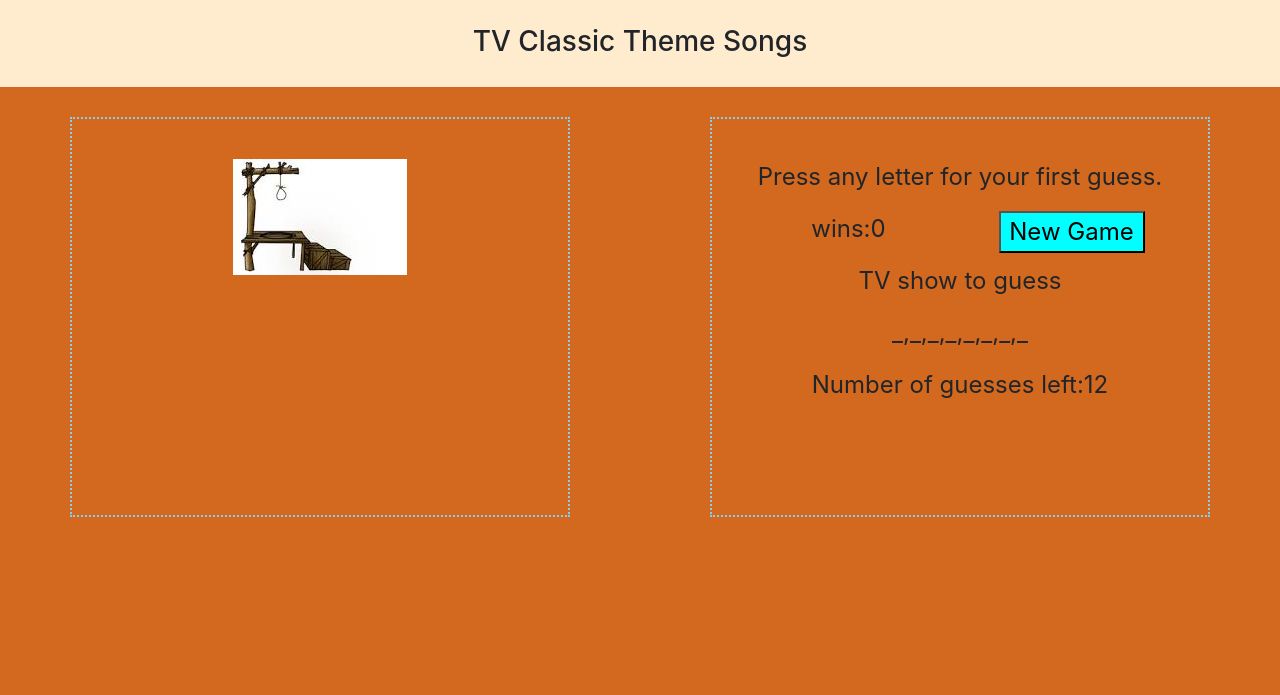
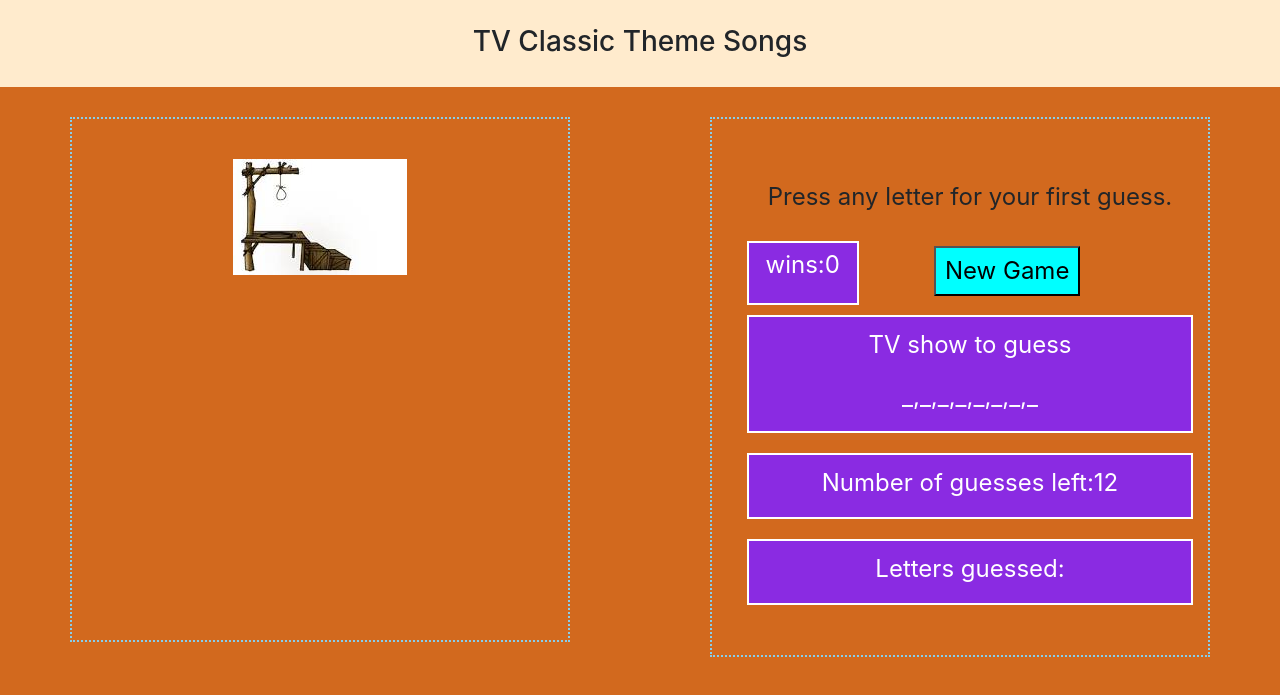
Before and after one commit to Autolispman/Hangman, a plain HTML site: page index.html in a window 1280 px wide. Shown: the part 91-786 px from the top of the page. Drawn offline with nearby package versions, Linux system fonts and the light colour scheme.

Commit message:
Added css style properties

```diff
--- a/assets/css/style.css
+++ b/assets/css/style.css
@@ -21,7 +21,7 @@ p {
     padding: 40px;
     margin: 30px;
     width: 500px;
-    min-height: 400px;
+    min-height: 525px;
 }
 
 #hangmanHeader {
@@ -35,8 +35,31 @@ p {
 
 #newGame {
     width: 146px;
-    height: 42px;
+    height: 50px;
     font-size: 24px;
     text-align: center;
     background-color: aqua;
+    margin: 5px;
 }
+
+#tvShowDiv, #numOfGuessesLeft, #letGuessedDiv, #letGuessedSoFarDiv{
+    background-color: blueviolet;
+    margin: 10px;
+    padding: 10px 0 0 0;
+    color: white;
+    border: 2px solid white;
+}
+
+#infoDiv {
+    margin: 10px;
+    padding: 10px 0 0 0;
+}
+
+#winsDiv {
+    background-color: blueviolet;
+    width: 200px;
+    margin: 0 0 0 10px;
+    padding: 4px;
+    color: white;
+    border: 2px solid white;
+}
--- a/assets/javascript/javascript.js
+++ b/assets/javascript/javascript.js
@@ -11,7 +11,7 @@ function loadTvShows() {
     let obj1 = {tvShow: "The Rockford Files", link:"assets/images/The Rockford Files.mp4", compareText: "the rockford files"}
     let obj2 = {tvShow: "WKRP in Cincinnati", link:"assets/images/WKRP in Cincinnati.mp4", compareText: "wkrp in cincinnati"}
     let obj3 = {tvShow: "Rawhide", link:"assets/images/Rawhide.mp4", compareText: "rawhide"}
-    let obj4 = {tvShow: "Flintstones", link:"assets/images/Flintstones.mp4", compareText: "Flintstones"}
+    let obj4 = {tvShow: "Flintstones", link:"assets/images/Flintstones.mp4", compareText: "flintstones"}
     let obj5 = {tvShow: "Gilligans Island", link:"assets/images/Gilligans Island.mp4", compareText: "gilligans island"}
     let obj6 = {tvShow: "Hawaii Five O", link:"assets/images/Hawaii Five O.mp4", compareText: "hawaii five o"}
     let obj7 = {tvShow: "Jeopardy", link:"assets/images/Jeopardy.mp4", compareText: "jeopardy"}
@@ -62,9 +62,8 @@ function resetVars () {
     tvShow = tvShows[Math.floor((Math.random() * tvShows.length))];
     document.getElementById("tvTitle").innerHTML=siftTvShow();
     document.getElementById("numberOfGuessesLeft").innerHTML = "Number of guesses left:" + guessesLeft;
-    document.getElementById("letterGuessed").innerHTML = "";
     document.getElementById("info").innerHTML = "Press any letter for your first guess.";
-    document.getElementById("guessesSoFar").innerHTML = "";
+    document.getElementById("guessesSoFar").innerHTML = "Letters guessed:";
     guessesSoFar = [];
 }
 
@@ -91,12 +90,10 @@ function processGuess(e) {
         document.getElementById("info").innerHTML = "You have already guessed " + e.key;
         return;
     }
-    else {
-        document.getElementById("info").innerHTML = "";
+    if(document.getElementById("tvTitle").innerHTML.indexOf("_") > -1) {
+        document.getElementById("info").innerHTML = e.key;
         guessesSoFar.push(e.key);
         document.getElementById("guessesSoFar").innerHTML = "Letters guessed: " + guessesSoFar;
-    }
-
         let ind
         let indArray = [];
         for(i = 0; i < tvShow.tvShow.length; i++)
@@ -115,6 +112,7 @@ function processGuess(e) {
         guessesLeft--;
         document.getElementById("numberOfGuessesLeft").innerHTML = "Number of guesses left:" + guessesLeft;
         isGameOver();
+    }
 }
 
 function isGameOver() {
--- a/index.html
+++ b/index.html
@@ -31,32 +31,27 @@
             <div class="col-lg-6">
                 <div class="colDressing">
                     <div class="row">
-                        <div class="col-12">
+                        <div id="infoDiv" class="col-12">
                             <p id="info"></p>
                         </div>
                     </div>
                     <div class="row">
-                        <div class="col-6">
+                        <div id="winsDiv" class="col-3">
                             <p id="wins"></p>
                         </div>
-                        <div class="col-6">
+                        <div id="newGameDiv" class="col-8">
                             <button id="newGame" onclick="newGame()">New Game</button>
                         </div>
                     </div>
                     <div class="row">
-                        <div class="col-12">
+                        <div id="tvShowDiv" class="col-12">
                             <p>TV show to guess</p>
-                        </div>
-                        <div class="col-12">
                             <p id="tvTitle"></p>
                         </div>
-                        <div class="col-12">
+                        <div id="numOfGuessesLeft" class="col-12">
                             <p id="numberOfGuessesLeft"></p>
                         </div>
-                        <div class="col-12">
-                            <p id="letterGuessed"></p>
-                        </div>
-                        <div class="col-12">
+                        <div id="letGuessedSoFarDiv" class="col-12">
                             <p id="guessesSoFar"></p>
                         </div>
                     </div>
```
Lines whose indentation alone changed are shown as unchanged.
